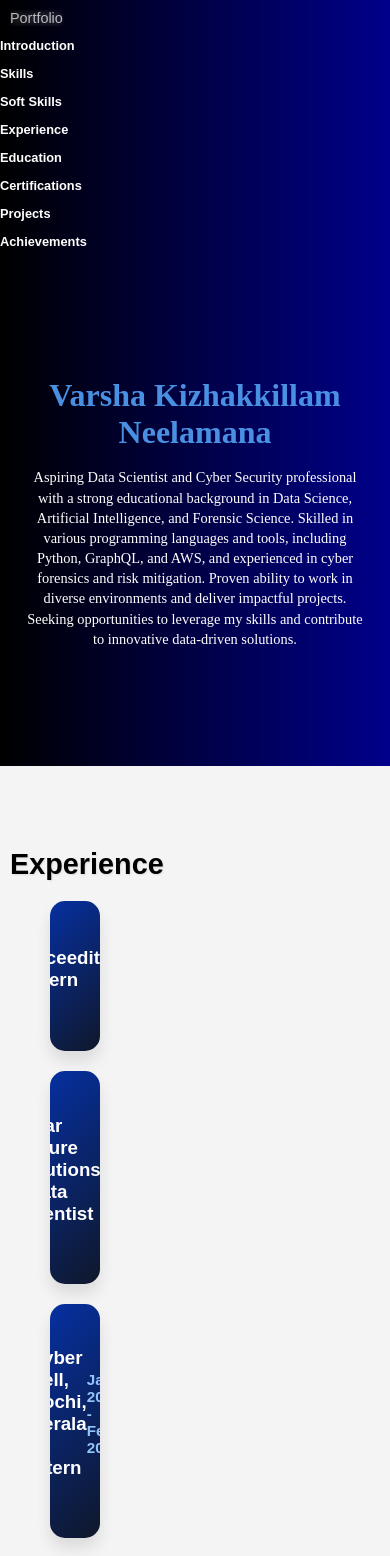
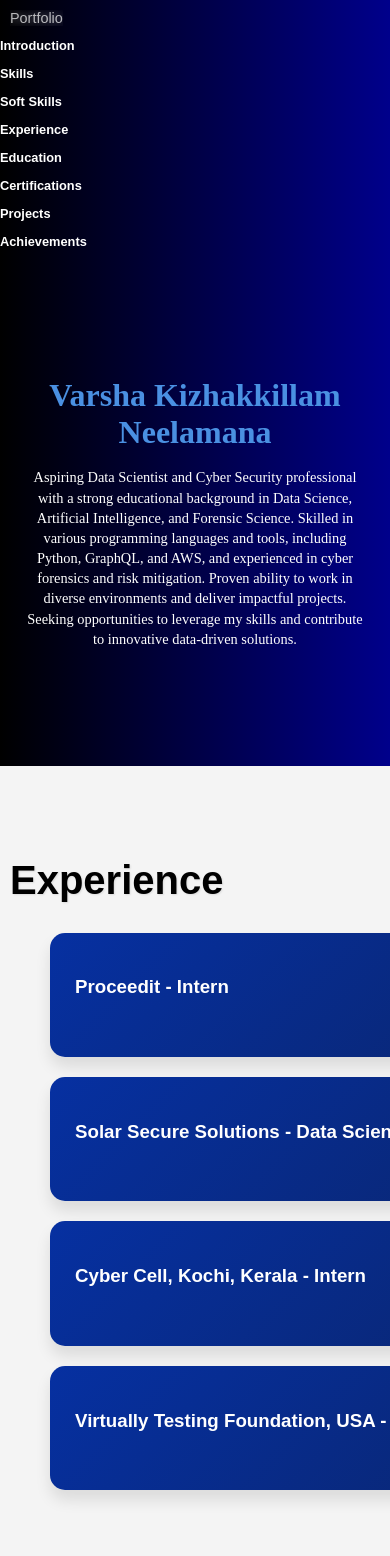
Before and after one commit to varshakn/real_portfolio, a React (Create React App) app: page / in a window 390 px wide. Shown: the top 1556 px of the page. Built offline with nearby package versions, Linux system fonts and the light colour scheme; a web font is replaced by a local one.

Commit message:
Update CSS files

```diff
--- a/src/components/Experience.css
+++ b/src/components/Experience.css
@@ -99,32 +99,6 @@
   }
 
   @media (max-width: 768px) {
-    .experience-section h2 {
-      font-size: 1.8rem;
-      margin-bottom: 20px;
-    }
-
-    .experience-square {
-      /* Use flexbox for better layout control */
-      display: flex;
-      flex-direction: column;
-      align-items: center;
-      width: 100%; /* Full width on mobile */
-    }
-
-    .experience-square img {
-      width: 100%; /* Full width image */
-      height: auto; /* Maintain aspect ratio */
-    }
-
-    .experience-details {
-      padding: 20px; /* Reduced padding for mobile */
-      font-size: 0.9rem;
-      text-align: center; /* Center the text for better readability */
-    }
-  }
-
-  @media (max-width: 768px) {
     h2 {
       font-size: 1.5rem; /* Scale down heading font size */
     }
```
